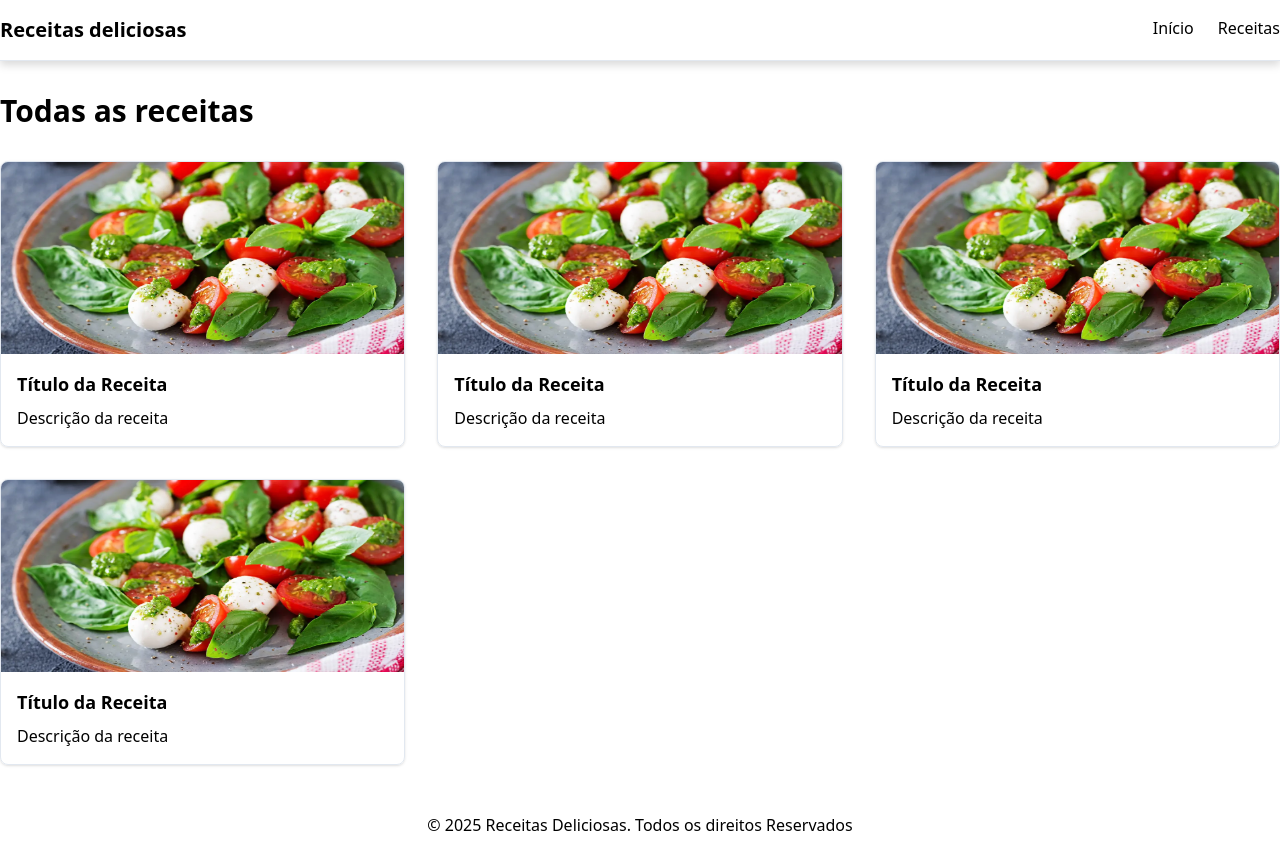
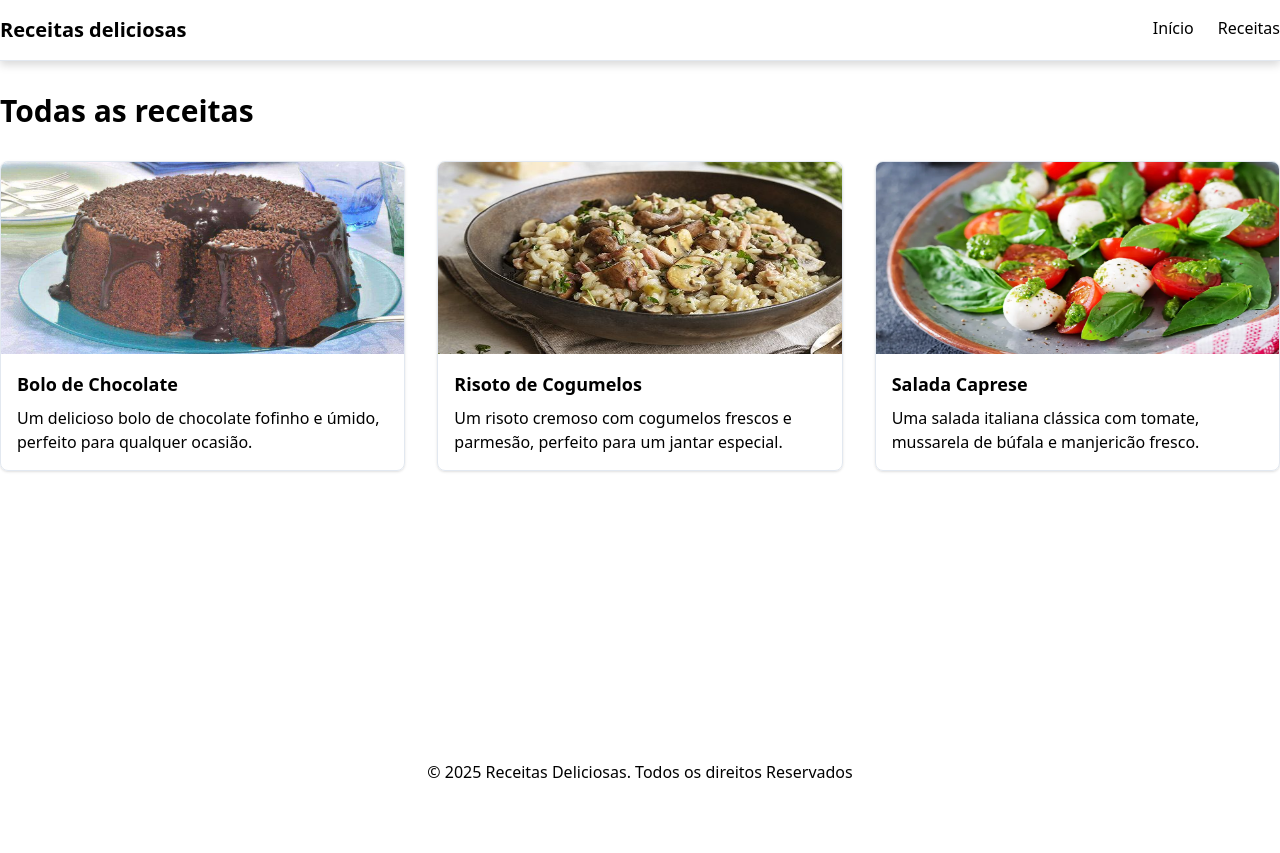
Before and after one commit to meloluvert/site-receitas-capacitacao, a Next.js app: page /receitas in a window 1280 px wide. After the commit the page ends 800 px from the top, so only its background shows below. Built offline with nearby package versions, Linux system fonts and the light colour scheme.

Commit message:
feat:passando props para os cards de receita

```diff
--- a/src/app/receitas/page.tsx
+++ b/src/app/receitas/page.tsx
@@ -1,5 +1,6 @@
 import { RecipeCard } from "@/components/RecipeCard"
-import { recipes } from "@/lib/data"
+import {  recipes } from "@/lib/data"
+
 export default function ReceitasPage() {
     return (
         <main className="flex-grow py-8">
@@ -7,9 +8,8 @@
                 <h1 className="text-3xl font-bold">Todas as receitas</h1>
                 <div className="grid grid-cols-3 gap-8 mt-8">
                     {recipes.map(recipe =>(
-                        <RecipeCard/>
+                        <RecipeCard key={recipe.id} recipe={recipe}/>
                     ))}
-<RecipeCard/>
                 </div>
             </div>
         </main>
--- a/src/components/RecipeCard/index.tsx
+++ b/src/components/RecipeCard/index.tsx
@@ -1,20 +1,24 @@
 import Link from "next/link"
 import Image from "next/image"
-export function RecipeCard() {
+import { Recipe } from "@/lib/data"
+interface RecipeCardProps{
+    recipe:Recipe
+}
+export function RecipeCard({recipe}:RecipeCardProps) {
     return(
-        <Link href={"/"}>
+        <Link href={`/receitas/${recipe.id}`}>
             <div className="border border-slate-200 rounded-lg overflow-hidden shadow-sm hover:shadow-md transition-shadow">
                 <div className="relative h-48 w-full">
                     <Image
-                    src={"/receitas/salada-caprese.png"}
-                    alt="Título da Receita"
+                    src={recipe.image}
+                    alt={recipe.title}
                     fill
                     />
                 </div>
 
                 <div className="flex flex-col p-4 gap-2">
-                    <h3 className="text-lg font-bold">Título da Receita</h3>
-                    <p>Descrição da receita</p>
+                    <h3 className="text-lg font-bold">{recipe.title}</h3>
+                    <p>{recipe.description}</p>
                 </div>
             </div>
         </Link>
```
